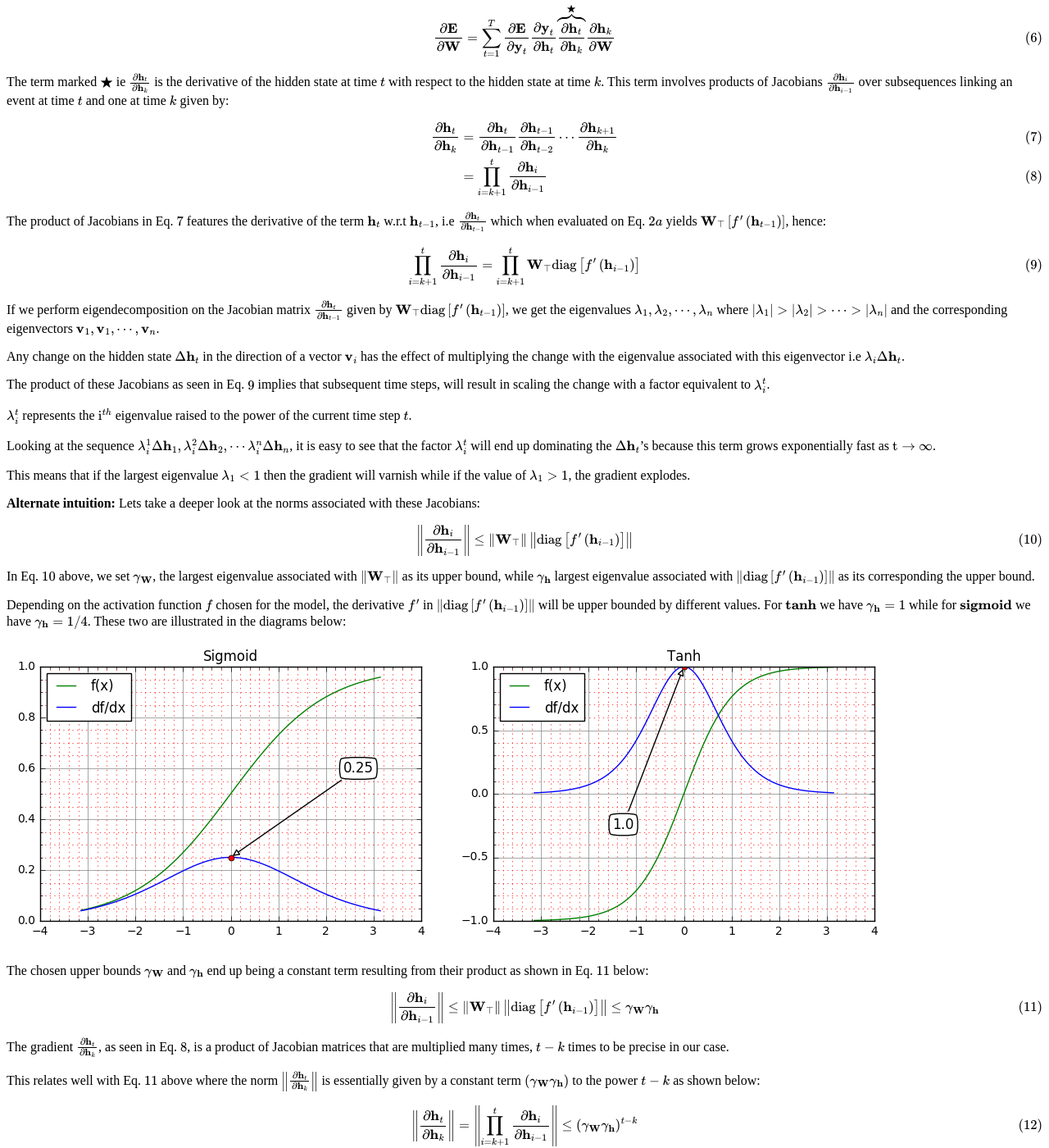
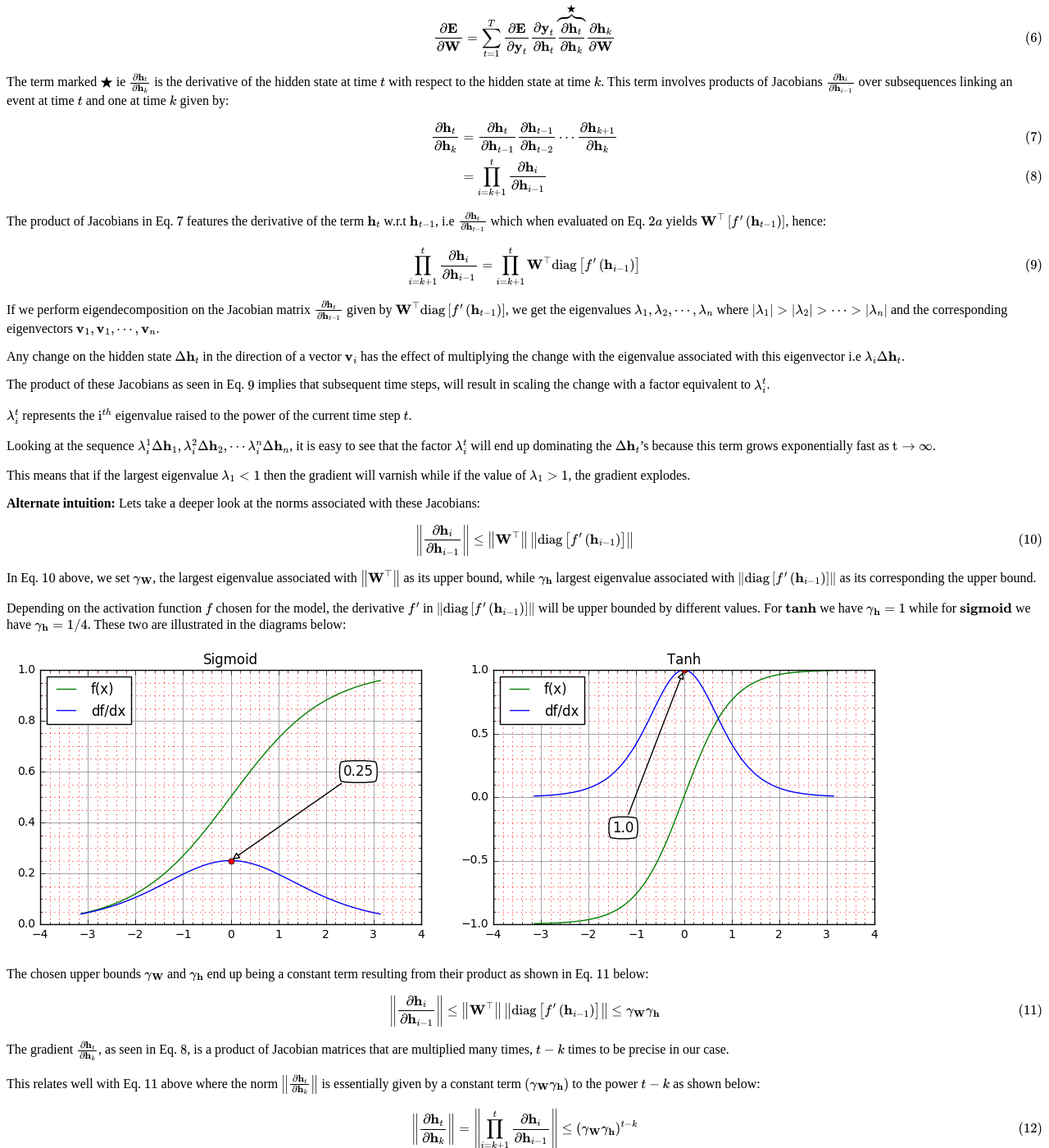
Before and after one commit to jefkine/deepgrid-blog, a Jekyll site: the page built from _posts/general/2018-05-21-2018-05-21-vanishing-and-exploding-gradient-problems.markdown, in a window 1280 px wide and 1400 px high, scrolled down 2156 px. Shown: the whole window at 82% size. Built offline with Jekyll 4.4.1, drawn with Linux system fonts in a browser that asks for light colours; formulas are drawn with MathJax 3; comment, search, counter and statistics services are not loaded.

```diff
--- a/_posts/general/2018-05-21-2018-05-21-vanishing-and-exploding-gradient-problems.markdown
+++ b/_posts/general/2018-05-21-2018-05-21-vanishing-and-exploding-gradient-problems.markdown
@@ -93,15 +93,15 @@ $$
 \end{align}
 $$
 
-The product of Jacobians in Eq. $$7$$ features the derivative of the term $$\textbf{h}_{t}$$ w.r.t $$\textbf{h}_{t-1}$$, i.e $$\frac{\partial \textbf{h}_{t}}{\partial \textbf{h}_{t-1}}$$ which when evaluated on Eq. $$2a$$ yields $$\textbf{W}_\top \left[ f'\left(\textbf{h}_{t-1}\right) \right]$$, hence:
+The product of Jacobians in Eq. $$7$$ features the derivative of the term $$\textbf{h}_{t}$$ w.r.t $$\textbf{h}_{t-1}$$, i.e $$\frac{\partial \textbf{h}_{t}}{\partial \textbf{h}_{t-1}}$$ which when evaluated on Eq. $$2a$$ yields $$\textbf{W}^\top \left[ f'\left(\textbf{h}_{t-1}\right) \right]$$, hence:
 
 $$
 \begin{align}
-\prod_{i=k+1}^{t} \frac{\partial \textbf{h}_{i}}{\partial \textbf{h}_{i-1}} = \prod_{i=k+1}^{t} \textbf{W}_\top \text{diag} \left[ f'\left(\textbf{h}_{i-1}\right) \right]  \tag{9}
+\prod_{i=k+1}^{t} \frac{\partial \textbf{h}_{i}}{\partial \textbf{h}_{i-1}} = \prod_{i=k+1}^{t} \textbf{W}^\top \text{diag} \left[ f'\left(\textbf{h}_{i-1}\right) \right]  \tag{9}
 \end{align}
 $$
 
-If we perform eigendecomposition on the Jacobian matrix $$\frac{\partial \textbf{h}_{t}}{\partial \textbf{h}_{t-1}}$$ given by $$\textbf{W}_\top \text{diag} \left[ f'\left(\textbf{h}_{t-1}\right) \right]$$, we get the eigenvalues $$\lambda_{1}, \lambda_{2}, \cdots, \lambda_{n}$$ where $$\lvert\lambda_{1}\rvert \gt \lvert\lambda_{2}\rvert \gt\cdots \gt \lvert\lambda_{n}\rvert$$ and the corresponding eigenvectors $$\textbf{v}_{1},\textbf{v}_{1},\cdots,\textbf{v}_{n}$$.
+If we perform eigendecomposition on the Jacobian matrix $$\frac{\partial \textbf{h}_{t}}{\partial \textbf{h}_{t-1}}$$ given by $$\textbf{W}^\top \text{diag} \left[ f'\left(\textbf{h}_{t-1}\right) \right]$$, we get the eigenvalues $$\lambda_{1}, \lambda_{2}, \cdots, \lambda_{n}$$ where $$\lvert\lambda_{1}\rvert \gt \lvert\lambda_{2}\rvert \gt\cdots \gt \lvert\lambda_{n}\rvert$$ and the corresponding eigenvectors $$\textbf{v}_{1},\textbf{v}_{1},\cdots,\textbf{v}_{n}$$.
 
 Any change on the hidden state $$\Delta\textbf{h}_{t}$$ in the direction of a vector $$\textbf{v}_{i}$$ has the effect of multiplying the change with the eigenvalue associated with this eigenvector i.e $$\lambda_{i}\Delta\textbf{h}_{t}$$.
 
@@ -117,11 +117,11 @@ This means that if the largest eigenvalue $$\lambda_{1} \lt 1$$ then the gradien
 
 $$
 \begin{align}
-\left\lVert \frac{\partial \textbf{h}_{i}}{\partial \textbf{h}_{i-1}} \right\rVert \leq \left\lVert \textbf{W}_\top \right\rVert \left\lVert \text{diag} \left[ f'\left(\textbf{h}_{i-1}\right) \right] \right\rVert \tag{10}
+\left\lVert \frac{\partial \textbf{h}_{i}}{\partial \textbf{h}_{i-1}} \right\rVert \leq \left\lVert \textbf{W}^\top \right\rVert \left\lVert \text{diag} \left[ f'\left(\textbf{h}_{i-1}\right) \right] \right\rVert \tag{10}
 \end{align}
 $$
 
-In Eq. $$10$$ above, we set $$\gamma_{\textbf{W}}$$, the largest eigenvalue associated with $$\left\lVert \textbf{W}_\top \right\rVert$$  as its upper bound, while $$ \gamma_{\textbf{h}} $$ largest eigenvalue associated with $$\left\lVert \text{diag} \left[ f'\left(\textbf{h}_{i-1}\right) \right] \right\rVert$$ as its corresponding the upper bound.
+In Eq. $$10$$ above, we set $$\gamma_{\textbf{W}}$$, the largest eigenvalue associated with $$\left\lVert \textbf{W}^\top \right\rVert$$  as its upper bound, while $$ \gamma_{\textbf{h}} $$ largest eigenvalue associated with $$\left\lVert \text{diag} \left[ f'\left(\textbf{h}_{i-1}\right) \right] \right\rVert$$ as its corresponding the upper bound.
 
 Depending on the activation function $$f$$ chosen for the model, the derivative $$f'$$ in $$\left\lVert \text{diag} \left[ f'\left(\textbf{h}_{i-1}\right) \right] \right\rVert$$ will be upper bounded by different values. For $$\textbf{tanh}$$ we have $$\gamma_{\textbf{h}} = 1$$ while for $$\textbf{sigmoid}$$ we have $$\gamma_{\textbf{h}} = 1/4$$. These two are illustrated in the diagrams below:
 
@@ -131,7 +131,7 @@ The chosen upper bounds $$\gamma_{\textbf{W}}$$ and $$ \gamma_{\textbf{h}} $$ en
 
 $$
 \begin{align}
-\left\lVert \frac{\partial \textbf{h}_{i}}{\partial \textbf{h}_{i-1}} \right\rVert \leq \left\lVert \textbf{W}_\top \right\rVert \left\lVert \text{diag} \left[ f'\left(\textbf{h}_{i-1}\right) \right] \right\rVert \leq \gamma_{\textbf{W}} \gamma_{\textbf{h}} \tag{11}
+\left\lVert \frac{\partial \textbf{h}_{i}}{\partial \textbf{h}_{i-1}} \right\rVert \leq \left\lVert \textbf{W}^\top \right\rVert \left\lVert \text{diag} \left[ f'\left(\textbf{h}_{i-1}\right) \right] \right\rVert \leq \gamma_{\textbf{W}} \gamma_{\textbf{h}} \tag{11}
 \end{align}
 $$
 
```
